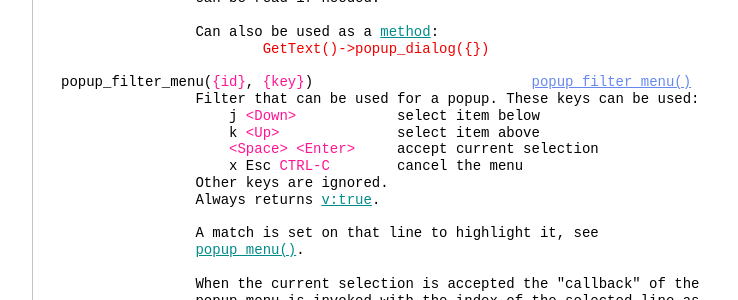
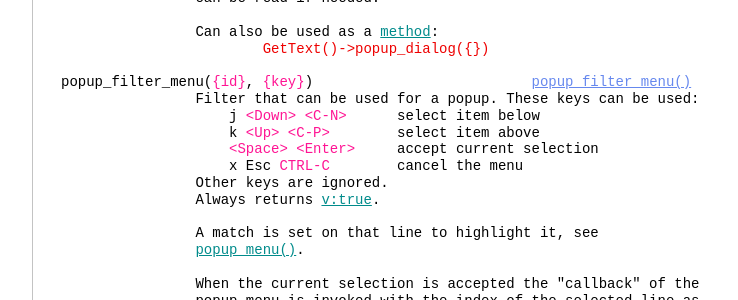
Before and after one commit to vim-jp/vimdoc-en, a Jekyll site: the page built from popup.html, in a window 1280 px wide and 900 px high, scrolled down 5167 px. Shown: the part 152-452 px from the top of the window, without its empty margins (340-1078 px from the left). Built offline with Jekyll 4.4.1, drawn with Linux system fonts in a browser that asks for light colours; nearby versions of some CDN libraries; comment, search, counter and statistics services are not loaded.

Commit message:
Generated by Travis JOB 1450.1
https://travis-ci.com/github/vim-jp/vimdoc-en/builds/211950764

```diff
--- a/popup.html
+++ b/popup.html
@@ -314,8 +314,8 @@ popup_dialog(<span class="Special">{what}</span>,&nbsp;<span class="Special">{op
 <br>
 popup_filter_menu(<span class="Special">{id}</span>,&nbsp;<span class="Special">{key}</span>)&nbsp;&nbsp;&nbsp;&nbsp;&nbsp;&nbsp;&nbsp;&nbsp;&nbsp;&nbsp;&nbsp;&nbsp;&nbsp;&nbsp;&nbsp;&nbsp;&nbsp;&nbsp;&nbsp;&nbsp;&nbsp;&nbsp;&nbsp;&nbsp;&nbsp;&nbsp;<a class="Constant" href="popup.html#popup_filter_menu()" name="popup_filter_menu()">popup_filter_menu()</a><br>
 &nbsp;&nbsp;&nbsp;&nbsp;&nbsp;&nbsp;&nbsp;&nbsp;&nbsp;&nbsp;&nbsp;&nbsp;&nbsp;&nbsp;&nbsp;&nbsp;Filter that can be used for a popup. These keys can be used:<br>
-&nbsp;&nbsp;&nbsp;&nbsp;&nbsp;&nbsp;&nbsp;&nbsp;&nbsp;&nbsp;&nbsp;&nbsp;&nbsp;&nbsp;&nbsp;&nbsp;&nbsp;&nbsp;&nbsp;&nbsp;j&nbsp;<span class="Special">&lt;Down&gt;</span>&nbsp;&nbsp;&nbsp;&nbsp;&nbsp;&nbsp;&nbsp;&nbsp;&nbsp;&nbsp;&nbsp;&nbsp;select item below<br>
-&nbsp;&nbsp;&nbsp;&nbsp;&nbsp;&nbsp;&nbsp;&nbsp;&nbsp;&nbsp;&nbsp;&nbsp;&nbsp;&nbsp;&nbsp;&nbsp;&nbsp;&nbsp;&nbsp;&nbsp;k&nbsp;<span class="Special">&lt;Up&gt;</span>&nbsp;&nbsp;&nbsp;&nbsp;&nbsp;&nbsp;&nbsp;&nbsp;&nbsp;&nbsp;&nbsp;&nbsp;&nbsp;&nbsp;select item above<br>
+&nbsp;&nbsp;&nbsp;&nbsp;&nbsp;&nbsp;&nbsp;&nbsp;&nbsp;&nbsp;&nbsp;&nbsp;&nbsp;&nbsp;&nbsp;&nbsp;&nbsp;&nbsp;&nbsp;&nbsp;j&nbsp;<span class="Special">&lt;Down&gt;</span>&nbsp;<span class="Special">&lt;C-N&gt;</span>&nbsp;&nbsp;&nbsp;&nbsp;&nbsp;&nbsp;select item below<br>
+&nbsp;&nbsp;&nbsp;&nbsp;&nbsp;&nbsp;&nbsp;&nbsp;&nbsp;&nbsp;&nbsp;&nbsp;&nbsp;&nbsp;&nbsp;&nbsp;&nbsp;&nbsp;&nbsp;&nbsp;k&nbsp;<span class="Special">&lt;Up&gt;</span>&nbsp;<span class="Special">&lt;C-P&gt;</span>&nbsp;&nbsp;&nbsp;&nbsp;&nbsp;&nbsp;&nbsp;&nbsp;select item above<br>
 &nbsp;&nbsp;&nbsp;&nbsp;&nbsp;&nbsp;&nbsp;&nbsp;&nbsp;&nbsp;&nbsp;&nbsp;&nbsp;&nbsp;&nbsp;&nbsp;&nbsp;&nbsp;&nbsp;&nbsp;<span class="Special">&lt;Space&gt;</span>&nbsp;<span class="Special">&lt;Enter&gt;</span>&nbsp;&nbsp;&nbsp;&nbsp; accept current selection<br>
 &nbsp;&nbsp;&nbsp;&nbsp;&nbsp;&nbsp;&nbsp;&nbsp;&nbsp;&nbsp;&nbsp;&nbsp;&nbsp;&nbsp;&nbsp;&nbsp;&nbsp;&nbsp;&nbsp;&nbsp;x Esc&nbsp;<span class="Special">CTRL-C</span>&nbsp;&nbsp;&nbsp;&nbsp;&nbsp;&nbsp;&nbsp;&nbsp;cancel the menu<br>
 &nbsp;&nbsp;&nbsp;&nbsp;&nbsp;&nbsp;&nbsp;&nbsp;&nbsp;&nbsp;&nbsp;&nbsp;&nbsp;&nbsp;&nbsp;&nbsp;Other keys are ignored.<br>
```
